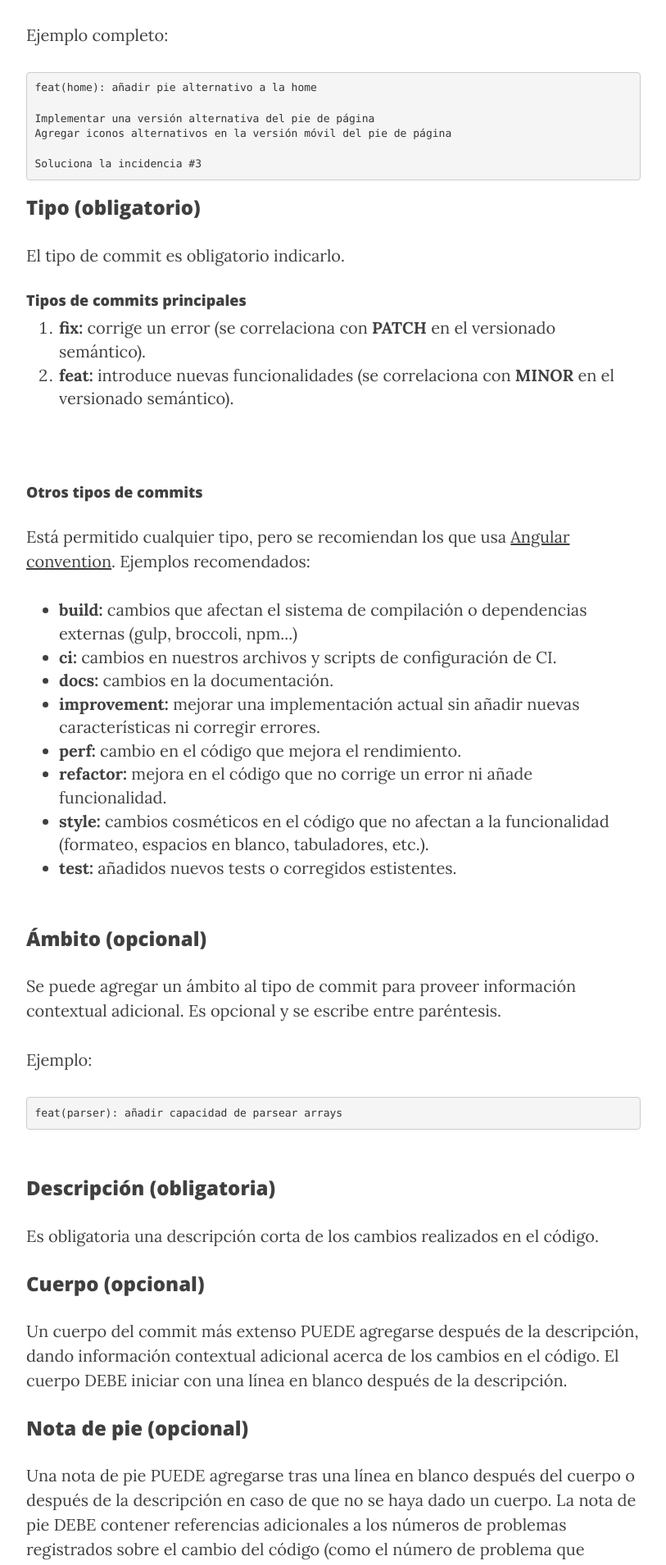
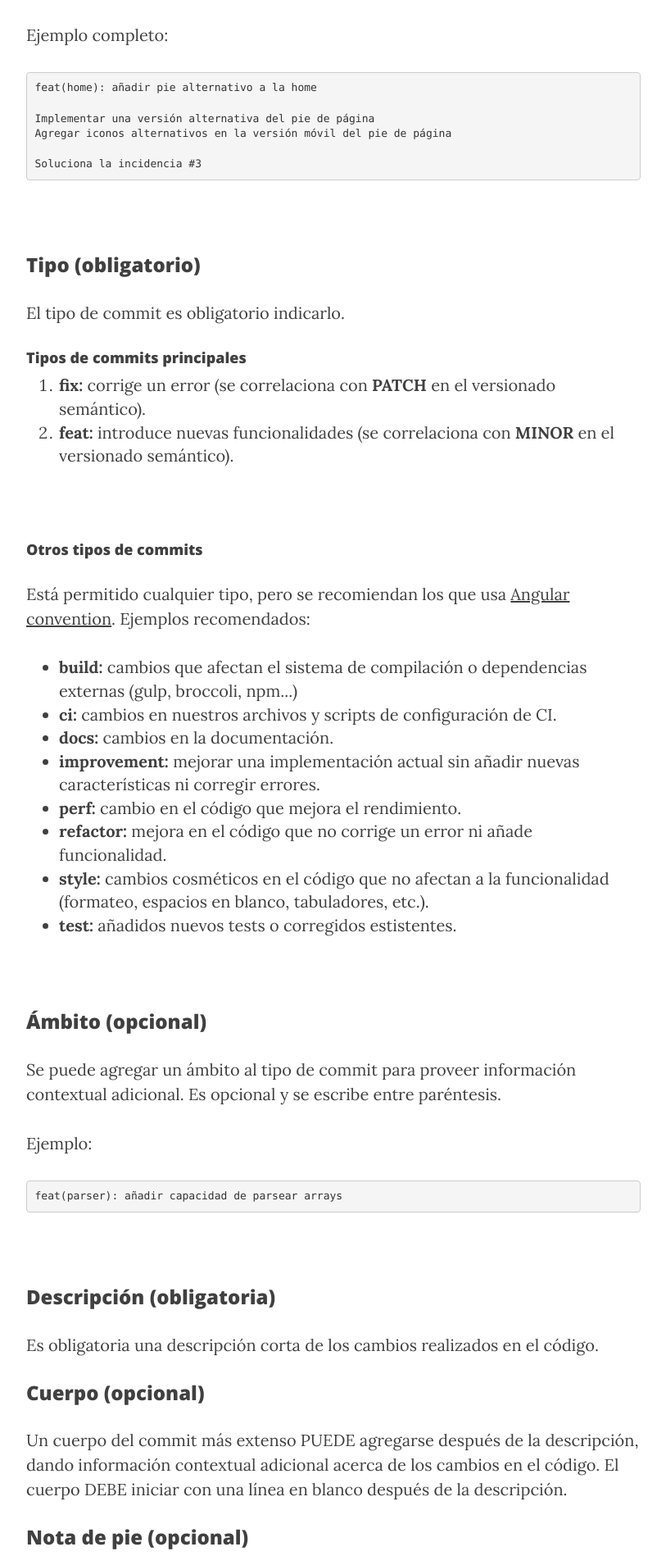
Before and after one commit to aunitz/beta, a Jekyll site: the page built from _posts/2019-11-14-conventional-commits.markdown, in a window 1280 px wide. Shown: the part 1327-3236 px from the top of the page at 82% size, without its empty margins (233-1046 px from the left). Built offline with Jekyll 4.4.1, drawn with Linux system fonts in a browser that asks for light colours; nearby versions of some CDN libraries.

Commit message:
fix: correcciones de formato en el post

```diff
--- a/_posts/2019-11-14-conventional-commits.markdown
+++ b/_posts/2019-11-14-conventional-commits.markdown
@@ -38,7 +38,7 @@ Agregar iconos alternativos en la versión móvil del pie de página
 
 Soluciona la incidencia #3
 </pre>
-
+<p>&nbsp;</p>
 <h3>Tipo (obligatorio)</h3>
 
 <p>El tipo de commit es obligatorio indicarlo.</p>
@@ -48,8 +48,7 @@ Soluciona la incidencia #3
  	<li><strong>fix:</strong> corrige un error (se correlaciona con <strong>PATCH</strong> en el versionado semántico).</li>
  	<li><strong>feat:</strong> introduce nuevas funcionalidades (se correlaciona con <strong>MINOR</strong> en el versionado semántico).</li>
 </ol>
-
-<br>
+<p>&nbsp;</p>
 <h4>Otros tipos de commits</h4>
 
 <p>Está permitido cualquier tipo, pero se recomiendan los que usa <a href="https://github.com/angular/angular/blob/22b96b9/CONTRIBUTING.md#-commit-message-guidelines" target="_blank">Angular convention</a>. Ejemplos recomendados:<p>
@@ -63,8 +62,7 @@ Soluciona la incidencia #3
  	<li><strong>style:</strong> cambios cosméticos en el código que no afectan a la funcionalidad (formateo, espacios en blanco, tabuladores, etc.).</li>
  	<li><strong>test:</strong> añadidos nuevos tests o corregidos estistentes.</li>
 </ul>
-
-<br>
+<p>&nbsp;</p>
 <h3>Ámbito (opcional)</h3>
 
 <p>Se puede agregar un ámbito al tipo de commit para proveer información contextual adicional. Es opcional y se escribe entre paréntesis.</p>
@@ -72,8 +70,7 @@ Soluciona la incidencia #3
 <p>Ejemplo:</p>
 
 <pre>feat(parser): añadir capacidad de parsear arrays</pre>
-
-<br>
+<p>&nbsp;</p>
 <h3>Descripción (obligatoria)</h3>
 
 <p>Es obligatoria una descripción corta de los cambios realizados en el código.</p>
```
